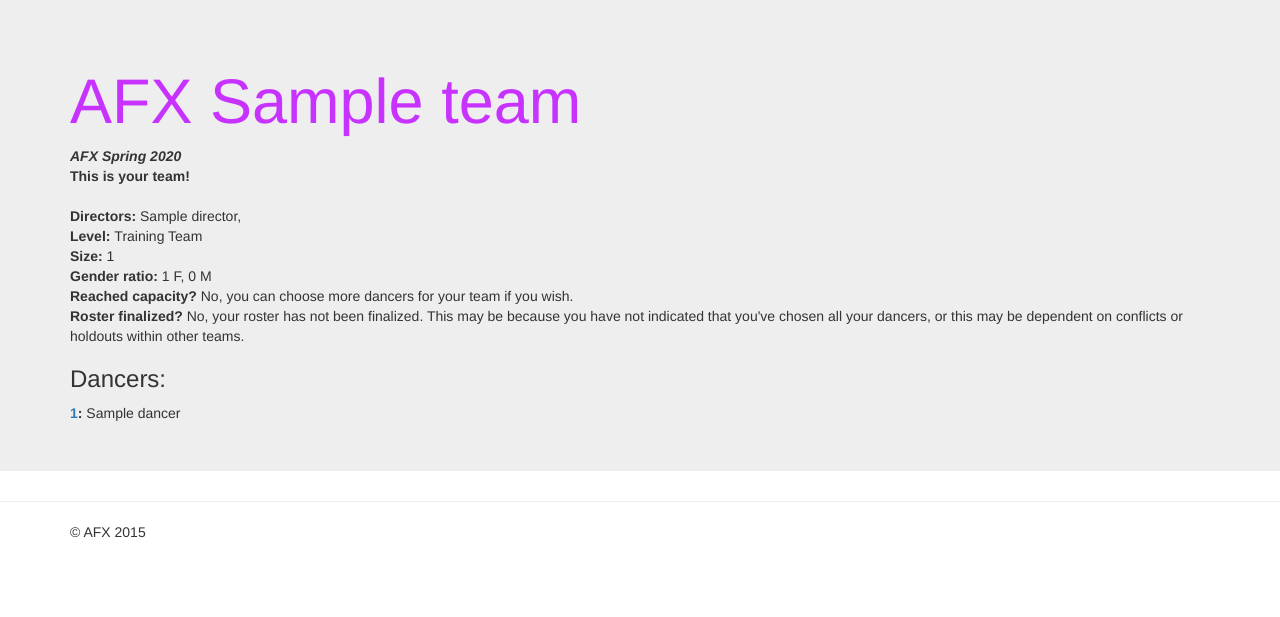
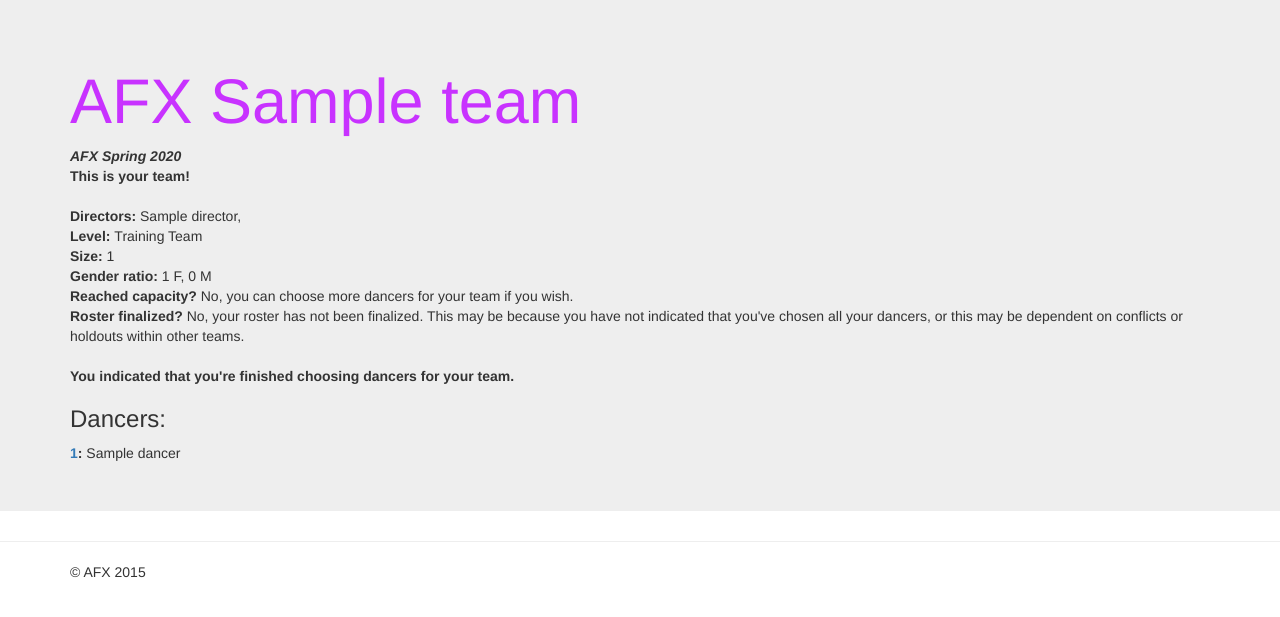
Before and after one commit to albertweng13/afx_audition_site, a Django app: page /team/ in a window 1280 px wide. Shown: the part 51-668 px from the top of the page. Run offline with Django 3.2, Linux system fonts and the light colour scheme; a user stored in the database is signed in; tables that the repository leaves empty hold one stand-in row (values such as "Sample post"); some libraries are stand-ins or nearby versions.

Commit message:
we're basically done omg

```diff
--- a/audition_site/apps/org/forms.py
+++ b/audition_site/apps/org/forms.py
@@ -36,6 +36,9 @@ class RemoveDancerForm(forms.Form):
 class RandomizeForm(forms.Form):
 	org = forms.CharField(required=False)
 
+class AllSetForm(forms.Form):
+	org = forms.CharField(required=False)
+
 		# form = CastinGroupForm()
 		# Something happens
 		# casting_group = form.save()
--- a/audition_site/templates/audition_site/team.html
+++ b/audition_site/templates/audition_site/team.html
@@ -18,7 +18,20 @@
         <b>Size: </b> {{size}} <br>
         <b>Gender ratio: </b> {{female}} F, {{male}} M <br>
         <b>Reached capacity? </b> {{full}} <br>
-        <b>Roster finalized? </b> {{finalized}} <br>
+        <b>Roster finalized? </b> {{finalized}} <br><br>
+
+        {% if myTeam %}
+            {% if allSet%}
+            <b> You indicated that you're finished choosing dancers for your team.</b>
+            {% else %}
+            <br>If you have finished choosing dancers for your team, click the button below:<br><br>
+              <form action="/allSet/">
+                  {% csrf_token %}
+                  {{ form }}
+                  <button type="submit" class="btn btn-primary">I'm all set!</button>
+              </form>
+              {% endif %}
+        {% endif %}
 
 	<h3>Dancers:</h3>
 	<div class="newspaper">
--- a/audition_site/urls.py
+++ b/audition_site/urls.py
@@ -28,13 +28,14 @@ urlpatterns = [
     url(r'^searchById/$', views.searchById),
     url(r'^searchByName/$', views.searchByName),
     url(r'^conflicts/', views.RandomizeView.as_view()),
+    url(r'^allSet/', views.hidden_all_set_form_handler),
     url(r'^randomize/', views.hidden_randomize_form_handler),
     url(r'^newcastinggroup/', views.CastingGroupFormView.as_view()),
     url(r'^(?P<filename>(robots.txt)|(humans.txt))$',
     views.home_files, name='home-files'),
     # url(r'^accounts/logout/$', 'django.contrib.auth.views.logout', {'next_page': '/'}),
     # url(r'^accounts/', include('allauth.urls')),
-    url(r'^team/', views.team),
+    url(r'^team/', views.AllSetTeamView.as_view()),
     # url(r'^dancer/', DancerIdView.as_view()),
     url(r'^successsignup/(?P<id>[0-9]+)/$', views.dancerId),
     url(r'^all_dancers/', views.allDancers),
--- a/audition_site/views.py
+++ b/audition_site/views.py
@@ -302,3 +302,49 @@ def all(request):
 
 # class AddDancerView(TemplateView):
 #     template_name =
+
+
+
+
+class AllSetTeamView(TemplateView):
+    template_name = "audition_site/team.html"
+
+    def get_context_data(self, **kwargs):
+        request = self.request
+        if hasattr(request.user, 'director'):
+            team = request.user.director.team
+            dancers = team.dancers.all()
+            size = team.team_size
+            org = team.semester
+            if team.level == 'T':
+                level = "Training Team"
+                if org.trainingFinalized == True:
+                    finalized="Yes, your roster is finalized."
+                else:
+                    finalized="No, your roster has not been finalized. This may be because you have not indicated that you've chosen all your dancers, or this may be dependent on conflicts or holdouts within other teams."
+            else:
+                level = "Project Team"
+                if org.projectsFinalized == True:
+                    finalized="Yes, your roster is finalized."
+                else:
+                    finalized="No, your roster has not been finalized. This may be because you have not indicated that you've chosen all your dancers, or this may be dependent on conflicts or holdouts within other teams."
+            if team.reached_limit:
+                full = "Yes, you cannot choose any more dancers for your team."
+            else:
+                full = "No, you can choose more dancers for your team if you wish."
+            (f, m) = team.gender_ratio
+            allSet = team.allSet
+            return {'allSet': allSet, 'all_set_form': forms.AllSetForm({'org': ''}), 'myTeam': True, 'team': team, 'level': level, 'dancers': dancers, 'size': size, 'full': full, 'female': f, 'male': m, 'finalized': finalized}
+        else:
+            return {}
+
+def hidden_all_set_form_handler(request):
+    randomize_form = forms.AllSetForm(request.POST)
+
+    if randomize_form.is_valid():
+        team = request.user.director.team
+        team.allSet = True
+        team.save()
+        return HttpResponseRedirect("/team")
+    else:
+        return HttpResponseRedirect("/?fail=FAIL")
```
